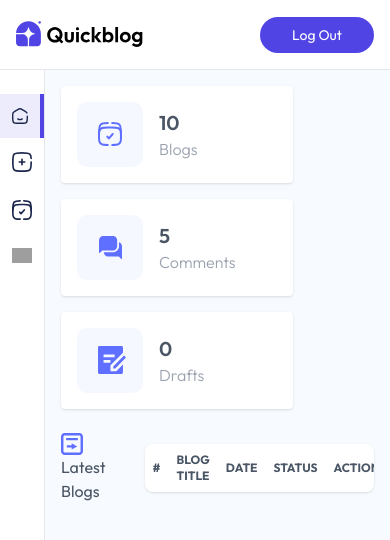
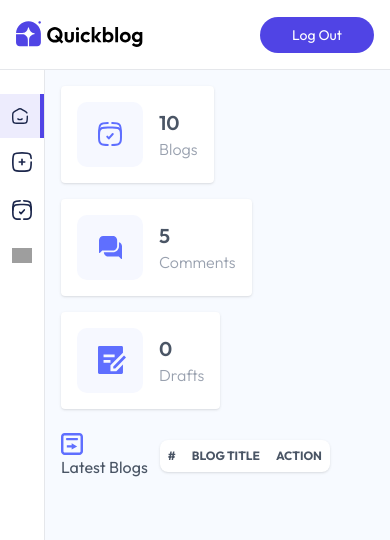
Before and after one commit to outgoingrudra/Blog-site, a React (Vite) app in the folder frontend/: page /admin in a window 390 px wide. Shown: the top 540 px of the page. Built offline with nearby package versions, Linux system fonts and the light colour scheme; grey boxes are pictures that could not be loaded.

Commit message:
changes made

```diff
--- /dev/null
+++ b/frontend/src/Components/admin/BlogTableItem.jsx
@@ -0,0 +1,7 @@
+import React from 'react'
+
+export default function BlogTableItem() {
+  return (
+    <div>BlogTableItem</div>
+  )
+}
--- a/frontend/src/Pages/Admin/Dashboard.jsx
+++ b/frontend/src/Pages/Admin/Dashboard.jsx
@@ -23,7 +23,7 @@ export default function Dashboard() {
   {/* Stats cards wrapper */}
   <div className="flex flex-wrap gap-4">
 
-    <div className="flex items-center gap-4 bg-white p-4 min-w-58 rounded shadow cursor-pointer hover:scale-105 transition-all">
+    <div className="flex items-center gap-4 bg-white p-4 min-w-[58px] rounded shadow cursor-pointer hover:scale-105 transition-all">
       <img src={assets.dashboard_icon_1} alt="" />
       <div>
         <p className='text-xl font-semibold text-gray-600'>{dashData.blogs}</p>
@@ -31,7 +31,7 @@ export default function Dashboard() {
       </div>
     </div>
 
-    <div className="flex items-center gap-4 bg-white p-4 min-w-58 rounded shadow cursor-pointer hover:scale-105 transition-all">
+    <div className="flex items-center gap-4 bg-white p-4 min-w-[58px] rounded shadow cursor-pointer hover:scale-105 transition-all">
       <img src={assets.dashboard_icon_2} alt="" />
       <div>
         <p className='text-xl font-semibold text-gray-600'>{dashData.comments}</p>
@@ -39,7 +39,7 @@ export default function Dashboard() {
       </div>
     </div>
 
-    <div className="flex items-center gap-4 bg-white p-4 min-w-58 rounded shadow cursor-pointer hover:scale-105 transition-all">
+    <div className="flex items-center gap-4 bg-white p-4 min-w-[58px] rounded shadow cursor-pointer hover:scale-105 transition-all">
       <img src={assets.dashboard_icon_3} alt="" />
       <div>
         <p className='text-xl font-semibold text-gray-600'>{dashData.drafts}</p>
@@ -55,16 +55,19 @@ export default function Dashboard() {
       <p>Latest Blogs</p>
     </div>
     <div className="relative  max-w-4xl overflow-x-auto shadow rounded-lg  scrollbar-hide bg-white ">
-      <table className='w-full  text-sm  text-gray-500'>
+      <table className='md:w-[800px] w-full text-sm  text-gray-500'>
         <thead className=' text-xs text-gray-600 text-left uppercase'>
            <tr>
-            <th scope='col' className='px-2 py-2'>#</th>
+            <th scope='col' className='px-2 py-2 xl:px-6'>#</th>
             <th scope='col' className='px-2 py-2'>Blog Title</th>
-            <th scope='col' className='px-2 py-2'>Date</th>
-            <th scope='col' className='px-2 py-2'>Status</th>
+            <th scope='col' className='px-2 py-2 max-sm:hidden'>Date</th>
+            <th scope='col' className='px-2 py-2 max-sm:hidden'>Status</th>
             <th scope='col' className='px-2 py-2'>Action</th>
            </tr>
         </thead>
+        <tbody>
+
+        </tbody>
       </table>
     </div>
   </div>
```
